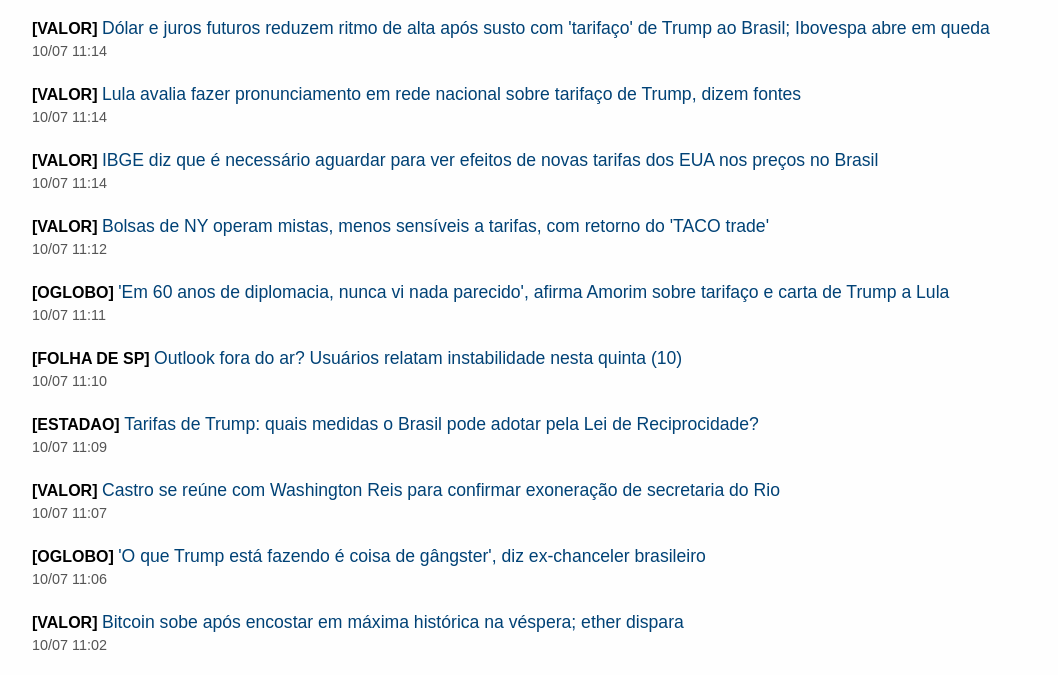
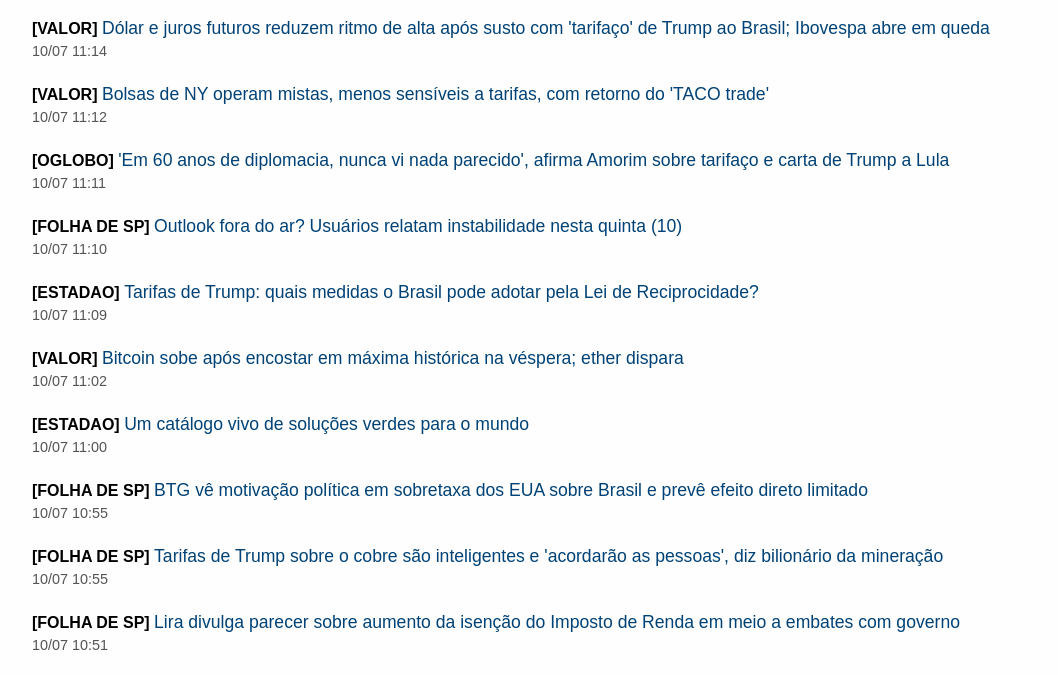
Before and after one commit to fjatahy/noticias-diarias, a plain HTML site: page index.html in a window 1280 px wide. Shown: the part 81-756 px from the top of the page, without its empty margins (8-1066 px from the left). Drawn offline with Linux system fonts and the light colour scheme.

Commit message:
Atualização automática de notícias

```diff
--- a/index.html
+++ b/index.html
@@ -24,18 +24,6 @@
 
         <div class="materia">
             <span class="jornal">[VALOR]</span>
-            <a href="https://valor.globo.com/brasil/noticia/2025/07/10/lula-avalia-fazer-pronunciamento-em-rede-nacional-sobre-tarifaco-de-trump-dizem-fontes.ghtml" class="titulo" target="_blank">Lula avalia fazer pronunciamento em rede nacional sobre tarifaço de Trump, dizem fontes</a>
-            <div class="data">10/07 11:14</div>
-        </div>
-
-        <div class="materia">
-            <span class="jornal">[VALOR]</span>
-            <a href="https://valor.globo.com/brasil/noticia/2025/07/10/ibge-diz-que-e-necessario-aguardar-para-ver-efeitos-de-novas-tarifas-dos-eua-nos-precos-no-brasil.ghtml" class="titulo" target="_blank">IBGE diz que é necessário aguardar para ver efeitos de novas tarifas dos EUA nos preços no Brasil</a>
-            <div class="data">10/07 11:14</div>
-        </div>
-
-        <div class="materia">
-            <span class="jornal">[VALOR]</span>
             <a href="https://valor.globo.com/financas/noticia/2025/07/10/bolsas-de-ny-operam-mistas-menos-sensiveis-a-tarifas-com-retorno-do-taco-trade.ghtml" class="titulo" target="_blank">Bolsas de NY operam mistas, menos sensíveis a tarifas, com retorno do 'TACO trade'</a>
             <div class="data">10/07 11:12</div>
         </div>
@@ -56,18 +44,6 @@
             <span class="jornal">[ESTADAO]</span>
             <a href="https://www.estadao.com.br/economia/quais-medidas-brasil-pode-adotar-contra-eua-lei-reciprocidade-economica-nprei/" class="titulo" target="_blank">Tarifas de Trump: quais medidas o Brasil pode adotar pela Lei de Reciprocidade?</a>
             <div class="data">10/07 11:09</div>
-        </div>
-
-        <div class="materia">
-            <span class="jornal">[VALOR]</span>
-            <a href="https://valor.globo.com/politica/noticia/2025/07/10/castro-se-rene-com-washington-reis-para-confirmar-exonerao-de-secretaria-do-rio.ghtml" class="titulo" target="_blank">Castro se reúne com Washington Reis para confirmar exoneração de secretaria do Rio</a>
-            <div class="data">10/07 11:07</div>
-        </div>
-
-        <div class="materia">
-            <span class="jornal">[OGLOBO]</span>
-            <a href="https://oglobo.globo.com/blogs/janaina-figueiredo/noticia/2025/07/10/o-que-trump-esta-fazendo-e-coisa-de-gangster-diz-ex-chanceler-brasileiro.ghtml" class="titulo" target="_blank">'O que Trump está fazendo é coisa de gângster', diz ex-chanceler brasileiro</a>
-            <div class="data">10/07 11:06</div>
         </div>
 
         <div class="materia">
```
